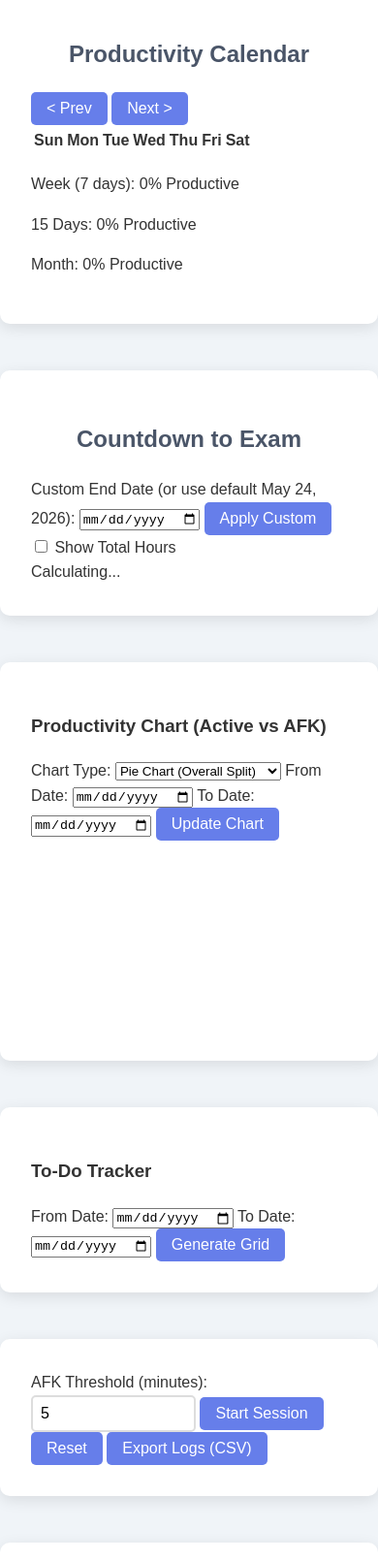
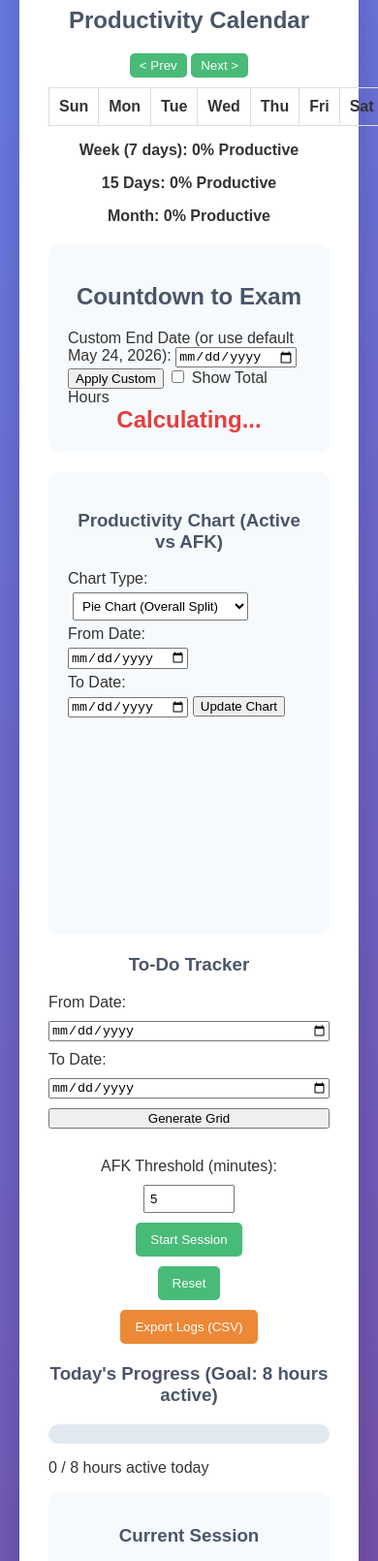
Before and after one commit to whateverupsc-afk/timerr, a plain HTML site: page index.html in a window 390 px wide. Shown: the part 160-1770 px from the top of the page at 97% size. Drawn offline with nearby package versions, Linux system fonts and the light colour scheme.

Commit message:
Refactor styles for improved layout and responsiveness

```diff
--- a/styles.css
+++ b/styles.css
@@ -1,149 +1,203 @@
 body {
     font-family: 'Arial', sans-serif;
+    background: linear-gradient(135deg, #667eea 0%, #764ba2 100%);
+    color: #333;
     margin: 0;
-    padding: 0;
-    background-color: #f0f4f8;
-    color: #333;
-    line-height: 1.6;
+    padding: 20px;
+    min-height: 100vh;
 }
 
-header nav ul {
-    list-style: none;
-    display: flex;
-    justify-content: center;
-    background: linear-gradient(135deg, #667eea 0%, #764ba2 100%);
-    padding: 1rem;
-    margin: 0;
-    box-shadow: 0 2px 10px rgba(0,0,0,0.1);
+.container {
+    max-width: 800px;
+    margin: 0 auto;
+    background: white;
+    padding: 30px;
+    border-radius: 15px;
+    box-shadow: 0 10px 30px rgba(0,0,0,0.2);
 }
 
-header nav ul li {
-    margin: 0 1.5rem;
-}
-
-header nav ul li a {
-    color: white;
-    text-decoration: none;
-    font-weight: bold;
-    transition: color 0.3s;
-}
-
-header nav ul li a:hover {
-    color: #ffd700;
-}
-
-main {
-    max-width: 1200px;
-    margin: 0 auto;
-    padding: 2rem;
-}
-
-section {
-    margin-bottom: 3rem;
-    padding: 2rem;
-    background: white;
-    border-radius: 10px;
-    box-shadow: 0 4px 15px rgba(0,0,0,0.1);
-}
-
-h1, h2 {
+h1, h2, h3 {
     text-align: center;
     color: #4a5568;
 }
 
-.countdown-section {
-    text-align: center;
+/* Calendar Styles */
+.calendar {
+    margin-bottom: 20px;
 }
 
-.timer-display {
-    display: flex;
-    justify-content: center;
-    gap: 2rem;
-    margin: 2rem 0;
-    font-size: 2rem;
-    font-weight: bold;
-    background: linear-gradient(135deg, #ff6b6b, #4ecdc4);
-    padding: 2rem;
-    border-radius: 15px;
-    color: white;
+.calendar-controls {
+    text-align: center;
+    margin-bottom: 10px;
 }
 
-.time-unit {
-    text-align: center;
-    min-width: 80px;
-}
-
-.time-unit span:first-child {
-    display: block;
-    font-size: 3rem;
-    font-family: 'Courier New', monospace;
-}
-
-.tracker-inputs {
-    display: flex;
-    justify-content: center;
-    gap: 1rem;
-    margin: 1rem 0;
-}
-
-input[type="number"] {
-    padding: 0.5rem;
-    font-size: 1rem;
-    border: 2px solid #ddd;
-    border-radius: 5px;
-    width: 150px;
-}
-
-button {
-    padding: 0.5rem 1rem;
-    background: #667eea;
+.calendar-controls button {
+    padding: 5px 10px;
+    background: #48bb78;
     color: white;
     border: none;
     border-radius: 5px;
     cursor: pointer;
-    font-size: 1rem;
-    transition: background 0.3s;
 }
 
-button:hover {
-    background: #764ba2;
+#calendar-table {
+    width: 100%;
+    border-collapse: collapse;
+    margin-bottom: 10px;
 }
 
-.daily-summary {
+#calendar-table th, #calendar-table td {
+    border: 1px solid #ddd;
+    padding: 10px;
     text-align: center;
-    font-size: 1.2rem;
-    margin: 1rem 0;
 }
 
-canvas {
-    max-width: 100%;
-    height: auto;
-    display: block;
-    margin: 1rem auto;
+.calendar-day {
+    cursor: pointer;
+    padding: 10px;
+    border-radius: 5px;
 }
 
-footer {
+.calendar-day.p { background: #48bb78; color: white; }
+.calendar-day.w { background: #e53e3e; color: white; }
+.calendar-day.empty { background: #f7fafc; }
+
+.calendar-summary {
     text-align: center;
-    padding: 1rem;
-    background: #333;
-    color: white;
-    margin-top: 2rem;
+    font-weight: bold;
 }
 
-/* Responsive */
-@media (max-width: 768px) {
-    .timer-display {
+/* Countdown & Chart */
+.countdown, .chart {
+    background: #f7fafc;
+    padding: 20px;
+    border-radius: 10px;
+    margin-bottom: 20px;
+}
+
+#countdown-display {
+    font-size: 2em;
+    font-weight: bold;
+    color: #e53e3e;
+    text-align: center;
+}
+
+#productivity-chart {
+    max-width: 100%;
+    height: 200px !important;
+}
+
+/* Chart Type Select */
+#chart-type {
+    padding: 5px;
+    margin: 0 5px;
+}
+
+/* To-Do Grid */
+.todo {
+    margin-bottom: 20px;
+}
+
+.todo-controls {
+    display: flex;
+    justify-content: space-around;
+    margin-bottom: 10px;
+    flex-wrap: wrap;
+}
+
+#todo-grid {
+    display: grid;
+    grid-template-columns: repeat(4, 1fr);
+    gap: 10px;
+    max-height: 400px;
+    overflow-y: auto;
+}
+
+.todo-task {
+    border: 1px solid #ddd;
+    padding: 5px;
+    border-radius: 5px;
+}
+
+.todo-task input[type="checkbox"]:checked + input {
+    text-decoration: line-through;
+    color: #999;
+}
+
+/* Existing Styles (Unchanged) */
+.timer-controls {
+    display: flex;
+    justify-content: space-between;
+    align-items: center;
+    margin-bottom: 20px;
+    flex-wrap: wrap;
+}
+
+.timer-controls input {
+    width: 80px;
+    padding: 5px;
+}
+
+.timer-controls button {
+    padding: 10px 15px;
+    background: #48bb78;
+    color: white;
+    border: none;
+    border-radius: 5px;
+    cursor: pointer;
+}
+
+.timer-controls button:hover {
+    background: #38a169;
+}
+
+#export-btn {
+    background: #ed8936;
+}
+
+#export-btn:hover {
+    background: #dd6b20;
+}
+
+.progress-bar {
+    width: 100%;
+    height: 20px;
+    background: #e2e8f0;
+    border-radius: 10px;
+    overflow: hidden;
+    margin: 10px 0;
+}
+
+.progress-fill {
+    height: 100%;
+    background: linear-gradient(90deg, #48bb78, #38a169);
+    width: 0%;
+    transition: width 0.3s ease;
+}
+
+.session-stats, .daily-stats {
+    background: #f7fafc;
+    padding: 15px;
+    border-radius: 10px;
+    margin: 10px 0;
+}
+
+@media (max-width: 600px) {
+    .timer-controls, .todo-controls {
         flex-direction: column;
-        gap: 1rem;
-        font-size: 1.5rem;
+        gap: 10px;
     }
 
-    .time-unit span:first-child {
-        font-size: 2rem;
+    #countdown-display, #productivity-chart {
+        font-size: 1.5em;
     }
 
-    .tracker-inputs {
-        flex-direction: column;
-        align-items: center;
+    #todo-grid {
+        grid-template-columns: repeat(2, 1fr);
+    }
+
+    .chart label, .chart select {
+        display: block;
+        margin: 5px 0;
     }
 }
```
